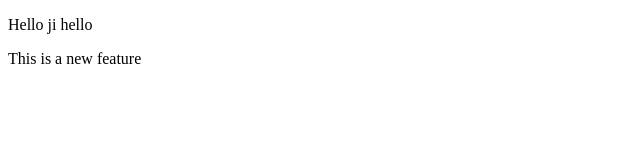
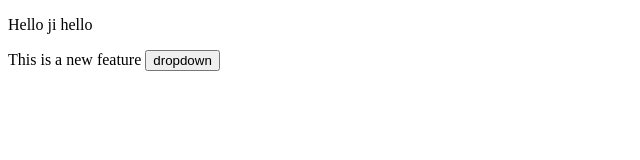
Before and after one commit to Angira-07/localRepo, a plain HTML site: page hello.html in a window 1280 px wide. Shown: the whole page, without its empty margins (0-640 px from the left). Drawn offline with Linux system fonts and the light colour scheme.

Commit message:
Add dropdown

```diff
--- a/hello.html
+++ b/hello.html
@@ -7,6 +7,6 @@
 </head>
 <body>
     <p>Hello ji hello</p>
-    <p>This is a  new feature</p>
+    <p>This is a  new feature <button>dropdown</button></p>
 </body>
 </html>
```
